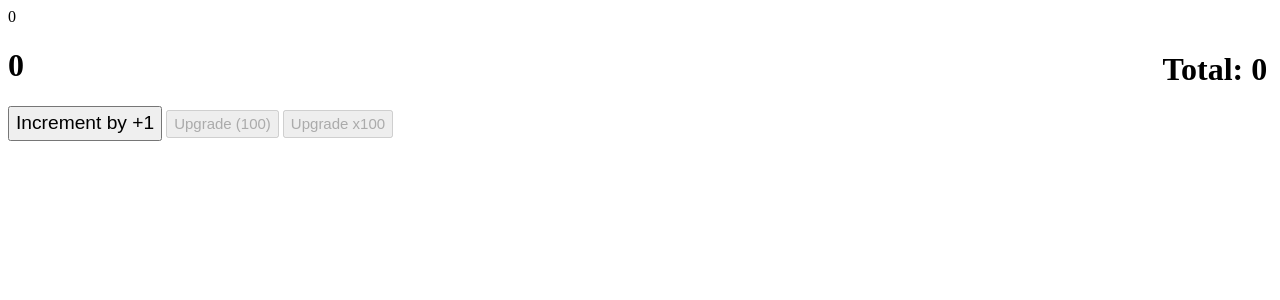
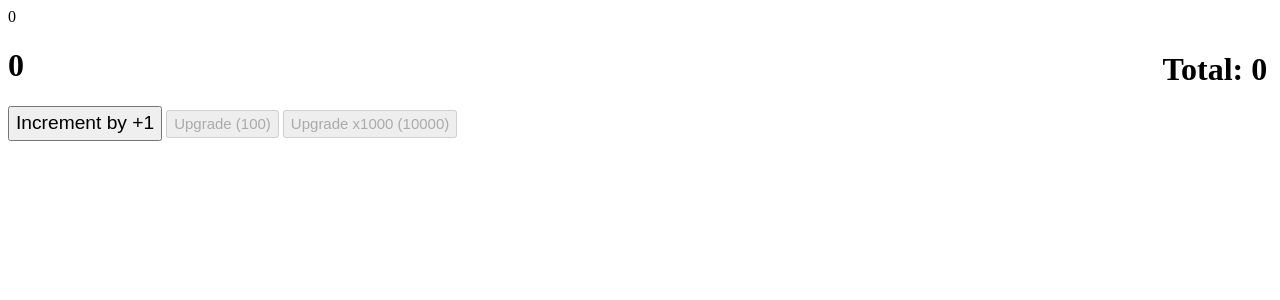
Before and after one commit to TheCarrotCutter/Number-Incrementator, a Flask app: page / in a window 1280 px wide. Shown: the top 300 px of the page. Run offline with Flask 2, Linux system fonts and the light colour scheme.

Commit message:
Update index.html

```diff
--- a/api/templates/index.html
+++ b/api/templates/index.html
@@ -10,7 +10,7 @@
     <h1 id="total" class="total" >0</h1>
         <button id='main_button' type="button" class="main_button" onclick=increment()>Increment</button>
         <button id="increment_upgrade" type="button" onclick=increment_upgrade()>Upgrade (100)</button>
-        <button id="increment_upgrade_100" type="button" onclick=increment_upgrade_100()>Upgrade x100</button>
+        <button id="increment_upgrade_100" type="button" onclick=increment_upgrade_100()>Upgrade x1000 (10000)</button>
 
     <div id="result"></div>
 
```
